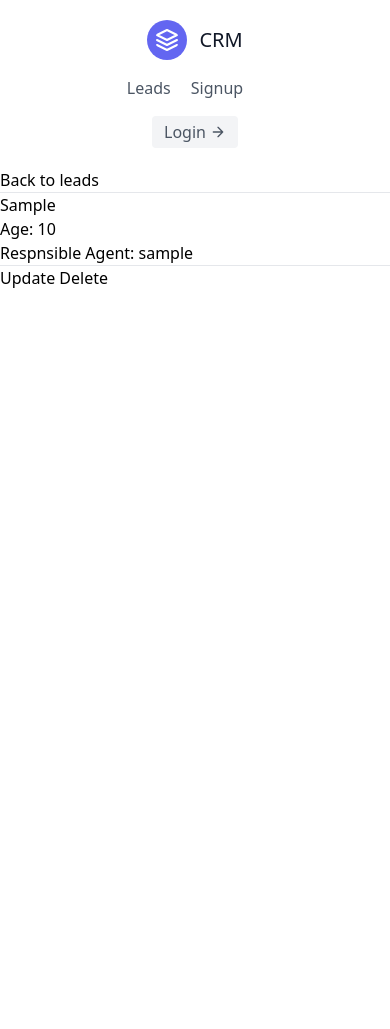
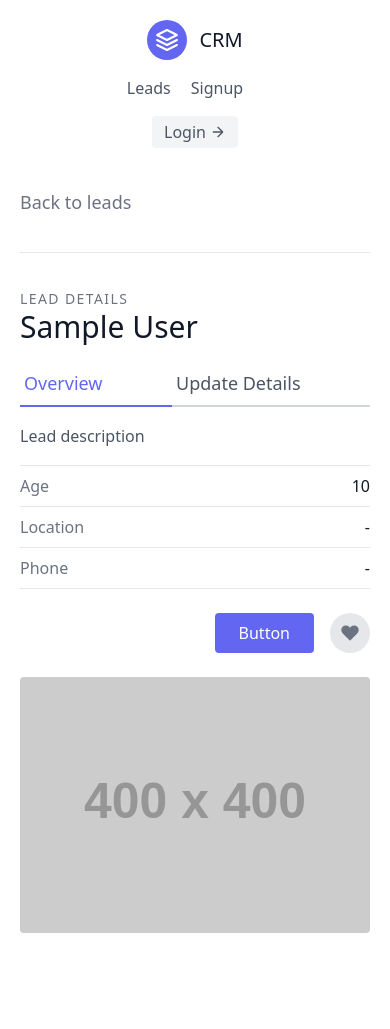
Before and after one commit to Ahmed-Mahmoud0/CRM, a Django app: page /leads/1/ in a window 390 px wide. Before the commit the page ends 288 px from the top, so only its background shows below. Run offline with Django 4.2, Linux system fonts and the light colour scheme; tables that the repository leaves empty hold one stand-in row (values such as "Sample post"); grey boxes labelled with a size stand in for pictures from a placeholder-image service; some libraries are stand-ins or nearby versions.

Commit message:
small styling

```diff
--- a/leads/templates/leads/lead_detail.html
+++ b/leads/templates/leads/lead_detail.html
@@ -1,10 +1,85 @@
 {% extends 'base.html' %} {% block content %}
-<a href="{% url 'leads:lead-list' %}">Back to leads</a>
-<hr />
-<h1>{{lead.first_name}}</h1>
-<p>Age: {{lead.age}}</p>
-<p>Respnsible Agent: {{lead.agent}}</p>
-<hr />
-<a href="{% url 'leads:lead-update' lead.pk %}">Update</a>
-<a href="{% url 'leads:lead-delete' lead.pk %}">Delete</a>
+
+<section class="text-gray-600 body-font overflow-hidden">
+  <div class="container px-5 pb-24 pt-5 mx-auto">
+    <div
+      class="w-full mb-9 pb-9 flex justify-between items-center border-b border-gray-200"
+    >
+      <a
+        class="text-lg text-gray-500 hover:text-blue-500"
+        href="{% url 'leads:lead-list' %}"
+        >Back to leads</a
+      >
+    </div>
+    <div class="lg:w-4/5 mx-auto flex flex-wrap">
+      <div class="lg:w-1/2 w-full lg:pr-10 lg:py-6 mb-6 lg:mb-0">
+        <h2 class="text-sm title-font text-gray-500 tracking-widest">
+          LEAD DETAILS
+        </h2>
+        <h1 class="text-gray-900 text-3xl title-font font-medium mb-4">
+          {{lead.first_name}} {{lead.last_name}}
+        </h1>
+        <div class="flex mb-4">
+          <a
+            href="{% url 'leads:lead-detail' lead.pk %}"
+            class="flex-grow text-indigo-500 border-b-2 border-indigo-500 py-2 text-lg px-1"
+            >Overview</a
+          >
+          {% comment %}
+          <a class="flex-grow border-b-2 border-gray-300 py-2 text-lg px-1"
+            >Reviews</a
+          >
+          {% endcomment %}
+          <a
+            href="{% url 'leads:lead-update' lead.pk %}"
+            class="flex-grow border-b-2 border-gray-300 py-2 text-lg px-1"
+            >Update Details</a
+          >
+        </div>
+        <p class="leading-relaxed mb-4">Lead description</p>
+        <div class="flex border-t border-gray-200 py-2">
+          <span class="text-gray-500">Age</span>
+          <span class="ml-auto text-gray-900">{{lead.age}}</span>
+        </div>
+        <div class="flex border-t border-gray-200 py-2">
+          <span class="text-gray-500">Location</span>
+          <span class="ml-auto text-gray-900">-</span>
+        </div>
+        <div class="flex border-t border-b mb-6 border-gray-200 py-2">
+          <span class="text-gray-500">Phone</span>
+          <span class="ml-auto text-gray-900">-</span>
+        </div>
+        <div class="flex">
+          <button
+            class="flex ml-auto text-white bg-indigo-500 border-0 py-2 px-6 focus:outline-none hover:bg-indigo-600 rounded"
+          >
+            Button
+          </button>
+          <button
+            class="rounded-full w-10 h-10 bg-gray-200 p-0 border-0 inline-flex items-center justify-center text-gray-500 ml-4"
+          >
+            <svg
+              fill="currentColor"
+              stroke-linecap="round"
+              stroke-linejoin="round"
+              stroke-width="2"
+              class="w-5 h-5"
+              viewBox="0 0 24 24"
+            >
+              <path
+                d="M20.84 4.61a5.5 5.5 0 00-7.78 0L12 5.67l-1.06-1.06a5.5 5.5 0 00-7.78 7.78l1.06 1.06L12 21.23l7.78-7.78 1.06-1.06a5.5 5.5 0 000-7.78z"
+              ></path>
+            </svg>
+          </button>
+        </div>
+      </div>
+      <img
+        alt="ecommerce"
+        class="lg:w-1/2 w-full lg:h-auto h-64 object-cover object-center rounded"
+        src="https://dummyimage.com/400x400"
+      />
+    </div>
+  </div>
+</section>
+
 {% endblock content %}
```
Also changed, not shown: leads/templates/leads/lead_update.html (+57 -9 lines).
